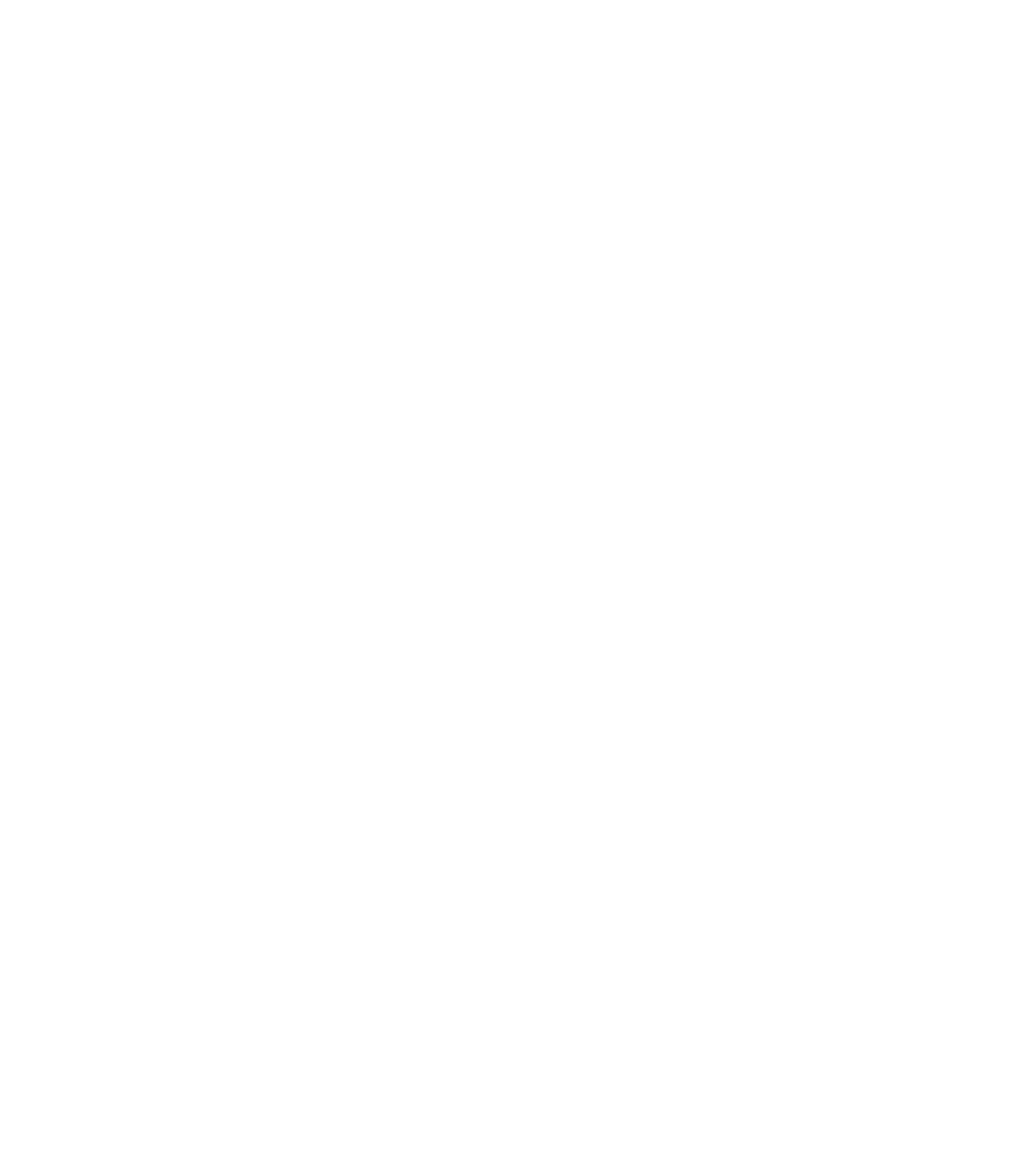
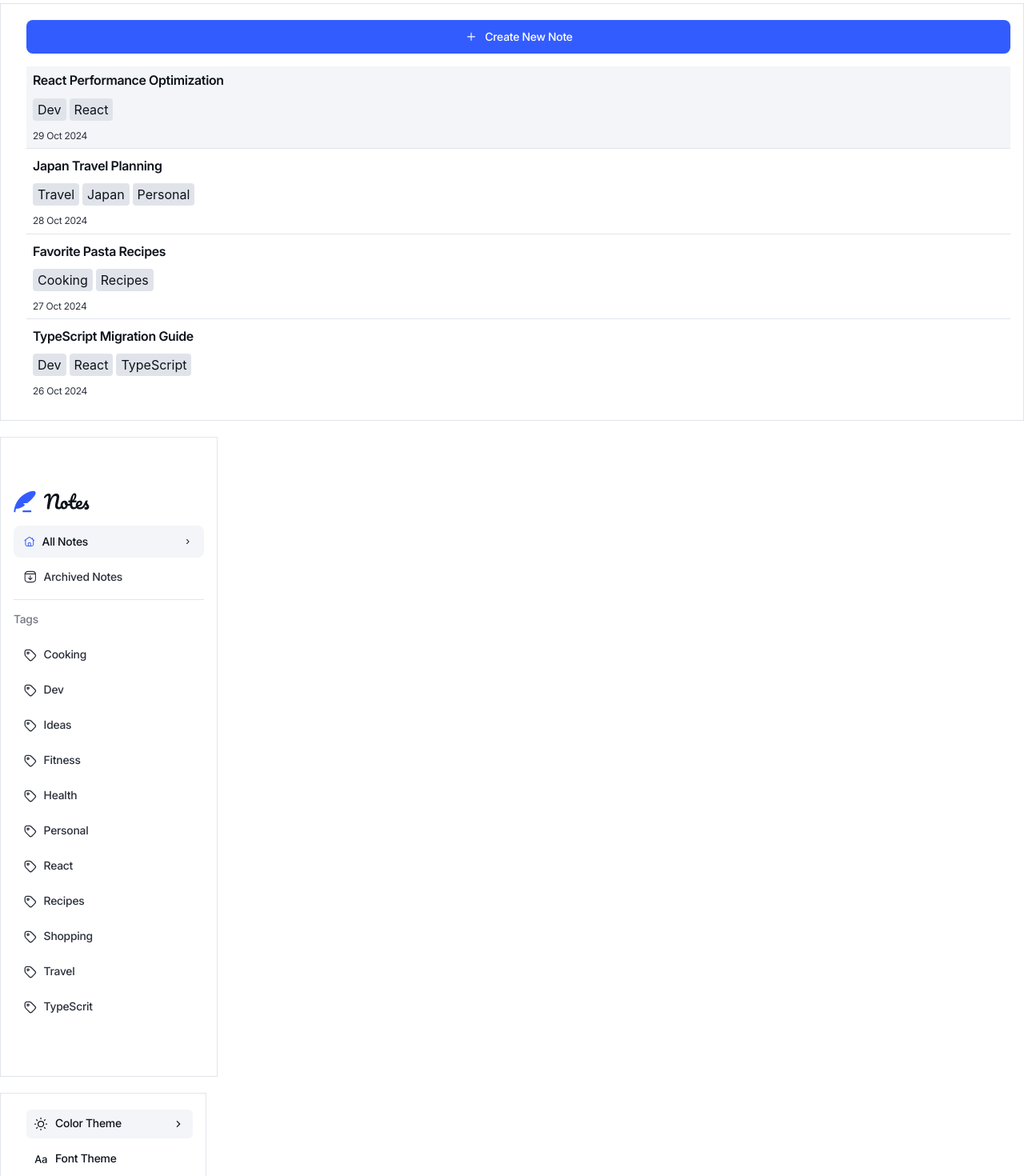
Before and after one commit to elsadse/note-taking-app, a React (Vite) app in the folder note-taking-app-ui/: page /component in a window 1280 px wide. Shown: the part 1220-2690 px from the top of the page at 80% size. Before the commit the page ends 1224 px from the top, so only its background shows below. Built offline with nearby package versions, Linux system fonts and the light colour scheme.

Commit message:
Ajout du composants sideBar.

```diff
--- a/note-taking-app-ui/src/components/Button/BorderButton.tsx
+++ b/note-taking-app-ui/src/components/Button/BorderButton.tsx
@@ -1,14 +1,14 @@
-import type { ComponentType } from "react"
-
-type BorderButtonProps={
+type BorderButtonProps = {
     titleButton: string,
     isDisabled?: boolean,
     className?: string,
-    Icon: ComponentType<{ className?: string }>,
-    iconClassName?: string,
+    icon: {
+        Icon: React.ComponentType<{ className?: string }>,
+        css: "fill" | "stroke"
+    }
 }
 
-export function BorderButton({titleButton, isDisabled, className, Icon, iconClassName}:BorderButtonProps){
+export function BorderButton({ titleButton, isDisabled, className, icon}: BorderButtonProps) {
 
     return (
         <button disabled={isDisabled} className={`group flex flex-row justify-center items-center gap-x-2 rounded-8 px-4 py-3 cursor-pointer bg-neutral-0 border border-neutral-300
@@ -16,10 +16,10 @@
             focus:ring ring-neutral-950
             disabled:bg-neutral-50 disabled:pointer-events-none disabled:cursor-not-allowed
             ${className}`}>
-            <Icon className={`size-5 fill-black
-                group-hover:fill-neutral-600
-                group-disabled:fill-neutral-300
-                ${iconClassName}`}/>
+            <icon.Icon className={`size-5 ${icon.css}-neutral-950
+                group-hover:${icon.css}-neutral-600
+                group-disabled:${icon.css}-neutral-300
+                `} />
             <span className="sans-serif-text-preset-4 text-neutral-950 group-hover:text-neutral-600  group-disabled:text-neutral-300 text-left">{titleButton}</span>
         </button>
     )
--- a/note-taking-app-ui/src/components/Button/PrimaryButton.tsx
+++ b/note-taking-app-ui/src/components/Button/PrimaryButton.tsx
@@ -2,9 +2,13 @@
     titleButton: string,
     isDisabled?: boolean,
     className?: string,
+    icon?: {
+        Icon: React.ComponentType<{ className?: string }>,
+        css: "fill" | "stroke"
+    }
 }
 
-export function PrimaryButton({titleButton, isDisabled, className}:PrimaryButtonProps){
+export function PrimaryButton({titleButton, isDisabled=false, className, icon}:PrimaryButtonProps){
 
     return (
         <button disabled={isDisabled} className={`group flex flex-row justify-center items-center gap-x-2 rounded-8 px-4 py-3 cursor-pointer bg-neutral-blue-500
@@ -12,6 +16,7 @@
             focus:ring ring-neutral-400
             disabled:bg-neutral-50 disabled:pointer-events-none disabled:cursor-not-allowed
             ${className}`}>
+            {icon && <icon.Icon className={`size-4.5 ${icon.css}-neutral-0 group-disabled:${icon.css}-neutral-300`}/>}
             <span className="sans-serif-text-preset-4 text-neutral-0 group-disabled:text-neutral-300 text-left">{titleButton}</span>
         </button>
     )
--- a/note-taking-app-ui/src/components/Components.tsx
+++ b/note-taking-app-ui/src/components/Components.tsx
@@ -12,6 +12,10 @@
 import { DeleteModal } from "./modals/DeleteModal";
 import { PageHeader } from "./pageHeader/PageHeader";
 import { PageHeaderControl } from "./pageHeader/PageHeaderControl";
+import { SettingsMenu } from "./sideBar/SettingsMenu";
+import { SideBarAllNotes } from "./sideBar/SideBarAllNotes";
+import { SideBarNavigation } from "./sideBar/SideBarNavigation";
+import { SideBarRightMenu } from "./sideBar/SideBarRightMenu";
 import { Toast } from "./Toast";
 
 export function Components() {
@@ -20,7 +24,7 @@
             <Logo />
             <PrimaryButton titleButton="Primary Button" isDisabled={false} />
             <SecondaryButton titleButton="Secondary Button" isDisabled={true} />
-            <BorderButton titleButton="Border Button" Icon={RefreshLeftIcon} isDisabled={false} />
+            <BorderButton titleButton="Border Button" icon={{Icon:RefreshLeftIcon, css:"fill"}} isDisabled={false} />
             <DeleteModal />
             <ArchiveModal />
             <Toast titleToast="Note saved successfully!" />
@@ -31,6 +35,10 @@
             <PageHeader/>
             <PageHeaderControl/>
             <MenuBar/>
+            <SideBarAllNotes/>
+            <SideBarNavigation/>
+            <SettingsMenu/>
+            <SideBarRightMenu/>
         </div>
     )
 }
--- /dev/null
+++ b/note-taking-app-ui/src/components/sideBar/SettingsMenu.tsx
@@ -0,0 +1,41 @@
+import { ChainIcon } from "../icons/ChainIcon"
+import { ChevronRightIcon } from "../icons/ChevronRightIcon"
+import { LogoutIcon } from "../icons/LogoutIcon"
+import { SansSerifIcon } from "../icons/SansSerifIcon"
+import { SunIcon } from "../icons/SunIcon"
+
+export function SettingsMenu() {
+    return (
+        <div className="w-64.5 flex flex-col gap-y-2 py-5 pl-8 pr-4 border border-neutral-200">
+            <MenuItem titleMenu="Color Theme" icon={{ Icon: SunIcon, css: "stroke" }} iconLeft={{ Icon: ChevronRightIcon, css: "fill" }} isSelected={true}/>
+            <MenuItem titleMenu="Font Theme" icon={{ Icon: SansSerifIcon, css: "fill" }} />
+            <MenuItem titleMenu="Change Password" icon={{ Icon: ChainIcon, css: "stroke" }} />
+            <MenuItem titleMenu="Logout" icon={{ Icon: LogoutIcon, css: "stroke" }} />
+        </div>
+    )
+}
+
+type MenuItemProps = {
+    icon: {
+        Icon: React.ComponentType<{ className?: string }>,
+        css: "fill" | "stroke"
+    },
+    titleMenu: string,
+    iconLeft?: {
+        Icon: React.ComponentType<{ className?: string }>,
+        css: "fill" | "stroke"
+    },
+    isSelected?: boolean
+}
+
+export function MenuItem({ icon, titleMenu, iconLeft, isSelected }: MenuItemProps) {
+    return (
+        <div className={`flex flex-row items-center justify-between gap-x-2 p-2 rounded-6 ${isSelected?"bg-neutral-100":"bg-neutral-0"}`}>
+            <div className="flex flex-row items-center gap-x-2">
+                <icon.Icon className={`size-5 ${icon.css}-neutral-950`} />
+                <span className="sans-serif-text-preset-4 text-neutral-950 text-left">{titleMenu}</span>
+            </div>
+            {iconLeft && <iconLeft.Icon className={`size-5 ${iconLeft.css}-neutral-950`} />}
+        </div>
+    )
+}
--- /dev/null
+++ b/note-taking-app-ui/src/components/sideBar/SideBarAllNotes.tsx
@@ -0,0 +1,70 @@
+import { PrimaryButton } from "../button/PrimaryButton"
+import { PlusIcon } from "../icons/PlusIcon"
+
+export function SideBarAllNotes() {
+
+    const notes = [
+        {
+            title: "React Performance Optimization",
+            tags: ["Dev", "React"],
+            date: "29 Oct 2024",
+            selected: true
+        },
+        {
+            title: "Japan Travel Planning",
+            tags: ["Travel", "Japan", "Personal"],
+            date: "28 Oct 2024",
+            selected: false
+        },
+        {
+            title: "Favorite Pasta Recipes",
+            tags: ["Cooking", "Recipes"],
+            date: "27 Oct 2024",
+            selected: false
+        },
+        {
+            title: "TypeScript Migration Guide",
+            tags: ["Dev", "React", "TypeScript"],
+            date: "26 Oct 2024",
+            selected: false
+        }
+    ]
+
+    return (
+        <div className="flex flex-col gap-y-4 pl-8 pr-4 py-5 bg-neutral-0 border border-neutral-200">
+            <PrimaryButton titleButton="Create New Note" icon={{ Icon: PlusIcon, css: "fill" }} />
+            <div className="flex flex-col gap-y-1 overflow-y-auto">
+                {notes.map((note, noteIndex) => (
+                    <div className="flex flex-col">
+                        <NoteItem key={noteIndex} title={note.title} tags={note.tags} date={note.date} isSelected={note.selected} />
+                        {noteIndex < notes.length - 1 && <div className="h-0.25 bg-neutral-200 shrink-0" />}
+                    </div>
+                ))}
+            </div>
+        </div>
+    )
+}
+
+
+type NoteItemProps = {
+    title: string,
+    tags: string[],
+    date: string,
+    isSelected: boolean
+}
+
+export function NoteItem({ title, tags, date, isSelected }: NoteItemProps) {
+    return (
+        <div className={`flex flex-col gap-y-3 p-2 ${isSelected ? "bg-neutral-100" : ""}`}>
+            <span className="sans-serif-text-preset-3 text-neutral-950">{title}</span>
+            <div className="flex flex-row gap-x-1">
+                {tags.map((tag, tagIndex) => (
+                    <span key={tagIndex} className="px-1.5 py-0.5 rounded-sm text-neutral-950 bg-neutral-200">
+                        {tag}
+                    </span>
+                ))}
+            </div>
+            <span className="sans-serif-text-preset-6 text-neutral-700">{date}</span>
+        </div>
+    )
+}
--- /dev/null
+++ b/note-taking-app-ui/src/components/sideBar/SideBarNavigation.tsx
@@ -0,0 +1,48 @@
+import { ArchiveIcon } from "../icons/ArchiveIcon";
+import { ChevronRightIcon } from "../icons/ChevronRightIcon";
+import { HomeIcon } from "../icons/HomeIcon";
+import { TagIcon } from "../icons/TagIcon";
+import { Logo } from "../Logo";
+
+export function SideBarNavigation() {
+
+    const tags = ["Cooking", "Dev", "Ideas", "Fitness", "Health", "Personal", "React", "Recipes", "Shopping", "Travel", "TypeScrit"]
+
+    return (
+        <div className="w-68 h-screen flex flex-col justify-center gap-y-4 px-4 py-3 border border-neutral-200">
+            <Logo />
+            <div className="flex flex-col gap-y-2">
+                <div className="flex flex-col gap-y-1 justify-between">
+                    <div className="flex flex-row gap-x-2 px-3 py-2.5 rounded-8 bg-neutral-100 items-center justify-between">
+                        <HomeIcon className="size-5 fill-neutral-blue-500" />
+                        <span className="w-full sans-serif-text-preset-4 text-neutral-950">All Notes</span>
+                        <ChevronRightIcon className="size-5 fill-neutral-950" />
+                    </div>
+                    <div className="flex flex-row gap-x-2 px-3 py-2.5 rounded-8 items-center justify-between">
+                        <ArchiveIcon className="size-5 stroke-neutral-700" />
+                        <p className="w-full sans-serif-text-preset-4 text-neutral-700">Archived Notes</p>
+                    </div>
+                </div>
+                <div className="h-0.25 bg-neutral-200 shrink-0" />
+                <span className="py-2 sans-serif-text-preset-4 text-neutral-500">
+                    Tags
+                </span>
+                <div className="flex flex-col gap-y-1 overflow-y-auto">
+                    {tags.map((tag, tagIndex) => (
+                        <SideBarItem key={tagIndex} tag={tag}/>
+                    ))}
+                </div>
+            </div>
+        </div>
+    )
+}
+
+
+export function SideBarItem({ tag }: { tag: string }) {
+    return (
+        <div className="flex flex-row gap-x-2 px-3 py-2.5 rounded-8 items-center">
+            <TagIcon className="size-5 stroke-neutral-700" />
+            <span className="w-full sans-serif-text-preset-4 text-neutral-700">{tag}</span>
+        </div>
+    )
+}
--- /dev/null
+++ b/note-taking-app-ui/src/components/sideBar/SideBarRightMenu.tsx
@@ -0,0 +1,12 @@
+import { BorderButton } from "../button/BorderButton";
+import { ArchiveIcon } from "../icons/ArchiveIcon";
+import { DeleteIcon } from "../icons/DeleteIcon";
+
+export function SideBarRightMenu(){
+    return(
+        <div className="h-full flex flex-col gap-y-3 pl-4 py-5">
+            <BorderButton icon={{Icon:ArchiveIcon, css:"stroke"}} titleButton="Archive Note"/>
+            <BorderButton icon={{Icon:DeleteIcon, css:"stroke"}} titleButton="Delete Note"/>
+        </div>
+    )
+}
```
